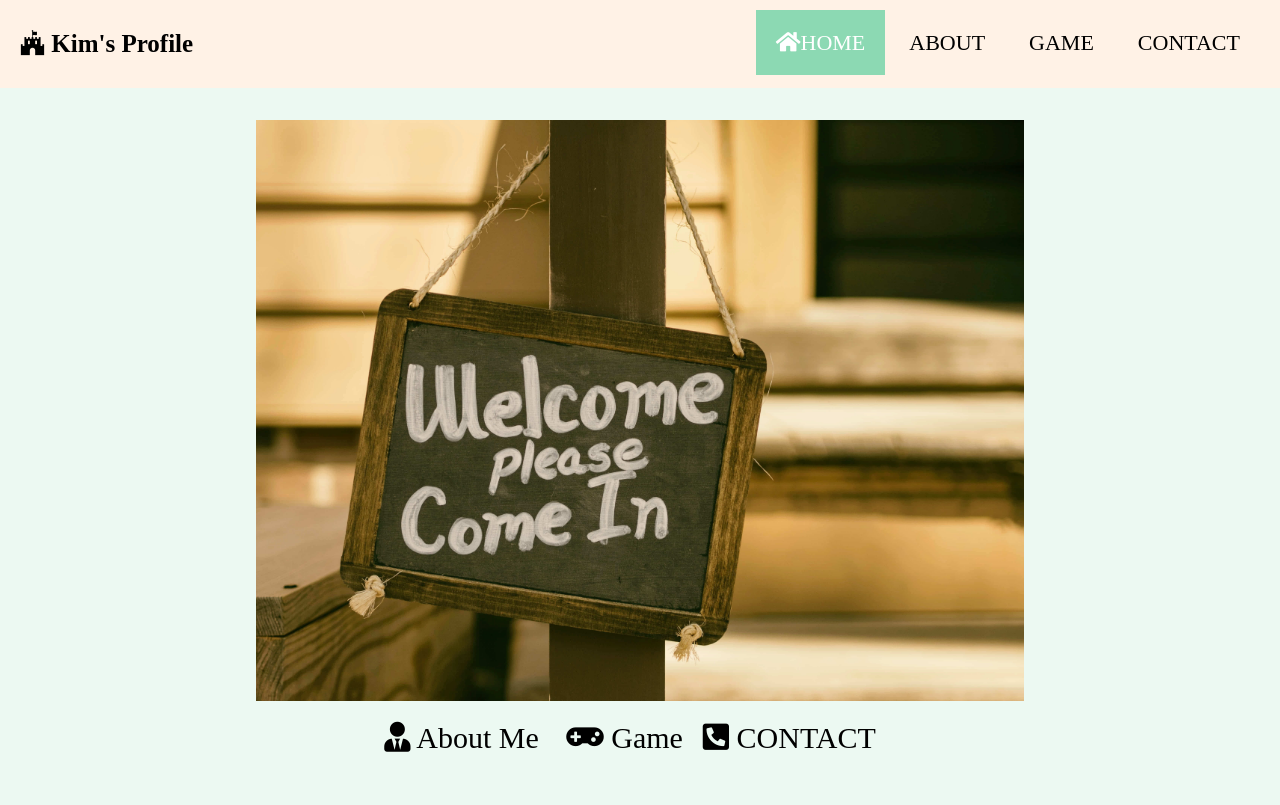
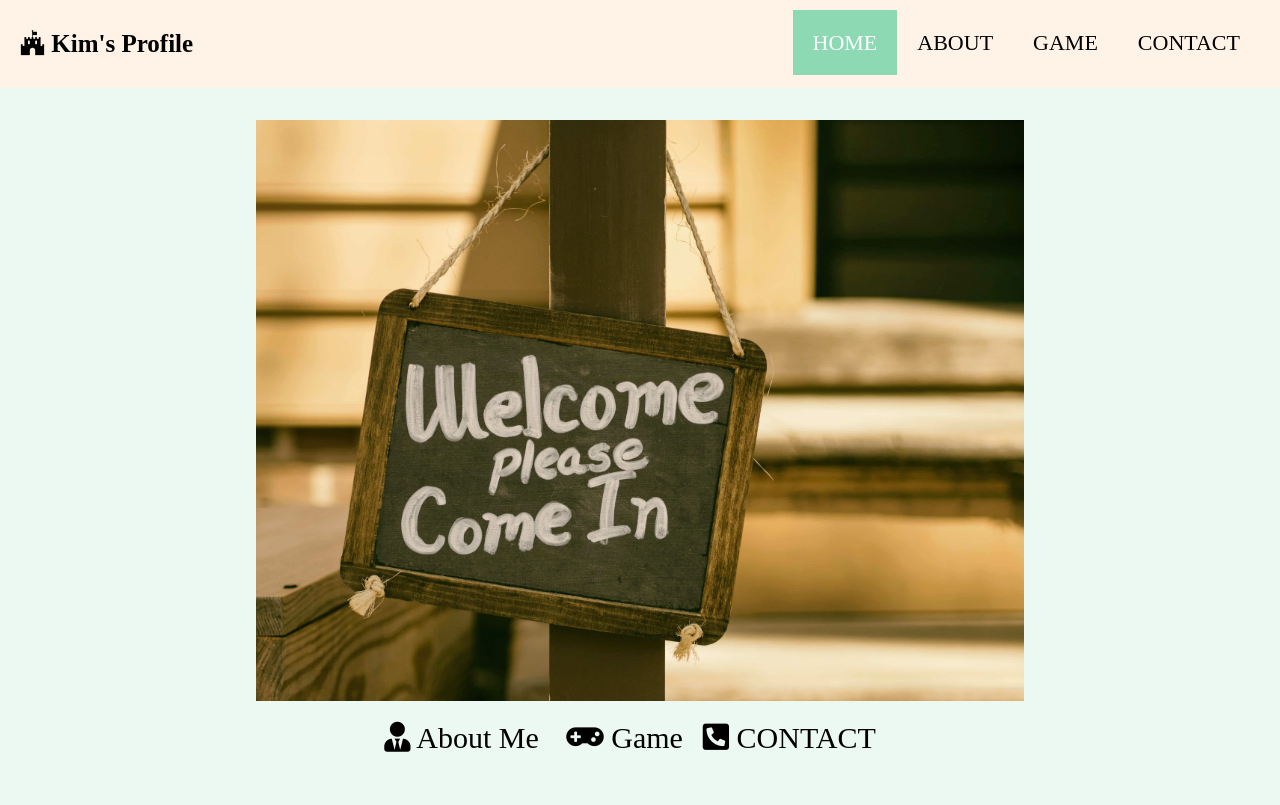
Before and after one commit to kimst5418/Numberbaseball_game, a plain HTML site: page index.html in a window 1280 px wide. Drawn offline with Linux system fonts and the light colour scheme.

Commit message:
add navbar component

```diff
--- /dev/null
+++ b/component.js
@@ -0,0 +1,39 @@
+const navbar = document.getElementById('navbar');
+
+function createNavbar() {
+    const naviIntro = document.createElement('h1');
+    naviIntro.classList.add('navi_intro');
+    naviIntro.innerHTML = '<i class="fab fa-fort-awesome"></i> Kim\'s Profile';
+
+    const naviBar = document.createElement('div');
+    naviBar.classList.add('navi_bar');
+
+    const ul = document.createElement('ul');
+    const home = createNavItem('HOME', 'index.html', true);
+    const about = createNavItem('ABOUT', 'about.html');
+    const game = createNavItem('GAME', 'game.html');
+    const contact = createNavItem('CONTACT', 'contact.html');
+
+    ul.appendChild(home);
+    ul.appendChild(about);
+    ul.appendChild(game);
+    ul.appendChild(contact);
+    naviBar.appendChild(ul);
+
+    navbar.appendChild(naviIntro);
+    navbar.appendChild(naviBar);
+}
+
+function createNavItem(label, url, isActive = false) {
+    const li = document.createElement('li');
+    const a = document.createElement('a');
+    a.textContent = label;
+    a.href = url;
+    if (isActive) {
+        a.classList.add('active');
+    }
+    li.appendChild(a);
+    return li;
+}
+
+createNavbar();
--- a/index.html
+++ b/index.html
@@ -1,22 +1,17 @@
 <!DOCTYPE html>
 <html>
+
 <head>
   <meta charset="utf-8">
   <link rel="stylesheet" href="https://cdnjs.cloudflare.com/ajax/libs/font-awesome/5.9.0/css/all.min.css">
   <link rel="stylesheet" href="css/style.css">
-    <title>  Kim's profile </title>
+  <title> Kim's profile </title>
 </head>
+
 <body>
   <header>
-      <h1 class="navi_intro"><i class="fab fa-fort-awesome"></i> Kim's Profile</h1>
-      <div class="navi_bar">
-        <ul>
-          <li><a class="active" href="index.html"><i class="fas fa-home"></i>HOME</a></li>
-          <li><a href="about.html">ABOUT</a></li>
-          <li><a href="game.html">GAME</a></li>
-          <li><a href="contact.html">CONTACT</a></li>
-        </ul>
-      </div>
+    <div id="navbar"></div>
+    <script src="component.js"></script>
   </header>
   <img class="home_img" src="image/welcome.jpg" alt="Welcome">
   <div class="home_navi">
@@ -25,4 +20,5 @@
         <span><a href="contact.html"><i class="fas fa-phone-square-alt"></i> CONTACT</a></span>
   </div>
 </body>
+
 </html>
```
Lines whose indentation alone changed are shown as unchanged.
